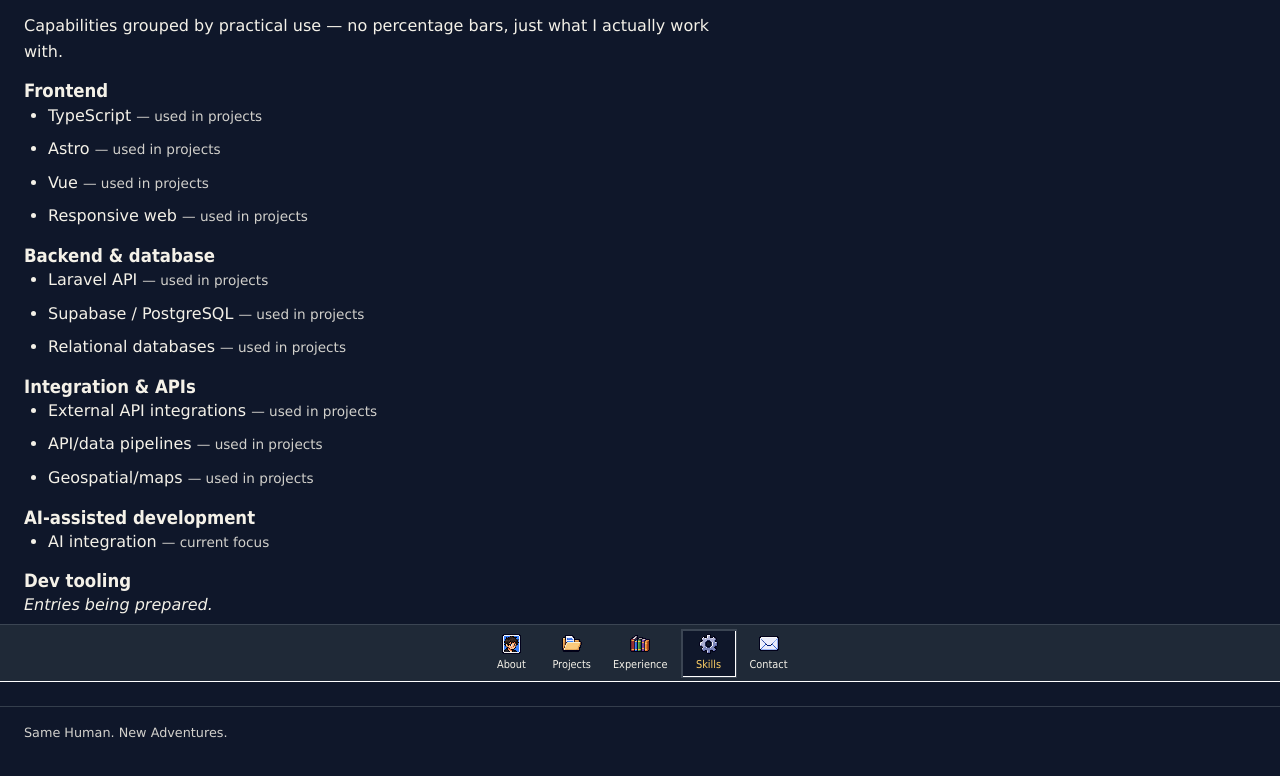
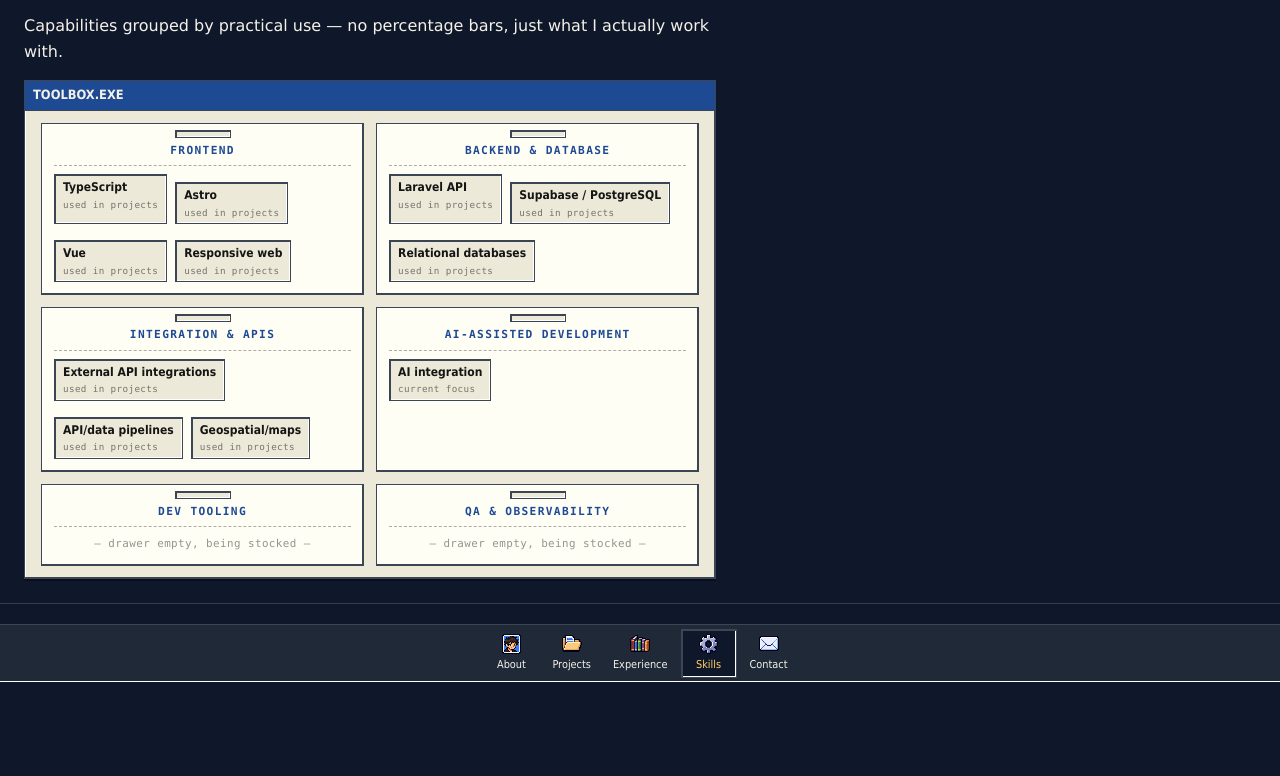
Before and after one commit to rendr17/bedroom, an Astro site in the folder app/: page /skills in a window 1280 px wide. Shown: the part 118-894 px from the top of the page. After the commit the page ends 854 px from the top, so only its background shows below. Built offline with nearby package versions, Linux system fonts and the light colour scheme; Astro itself is replaced by a stand-in of ours.

Commit message:
feat(phase-12): experience archive + skills toolbox
- Experience: EXPERIENCE.LOG window — record cards with binder-tab
  period chips (raised above card edge), check-list + highlight-list;
  themed 'records being compiled' empty state (0 entries yet)
- Skills: TOOLBOX.EXE window — drawer grid, each group a drawer with
  recessed pull handle, items as tool chips w/ muted context labels;
  empty drawers honestly marked 'being stocked'
- No percentage bars; all static semantic HTML

```diff
--- a/app/src/pages/skills.astro
+++ b/app/src/pages/skills.astro
@@ -1,6 +1,7 @@
 ---
 import { getCollection } from "astro:content";
 import ContentLayout from "@/layouts/ContentLayout.astro";
+import RetroWindow from "@/components/ui/RetroWindow.astro";
 
 const groups = await getCollection("skills");
 ---
@@ -13,27 +14,112 @@
     Capabilities grouped by practical use — no percentage bars, just what I
     actually work with.
   </p>
+
+  <RetroWindow title="TOOLBOX.EXE" controls={false}>
+    <div class="drawer-grid">
       {
         groups.map((group) => (
-      <section>
-        <h2>{group.data.name}</h2>
+          <section class="drawer">
+            <h2 class="drawer-label">{group.data.name}</h2>
             {group.data.items.length > 0 ? (
-          <ul>
+              <ul class="tool-list">
                 {group.data.items.map((item) => (
-              <li>
-                {item.name}
+                  <li class="tool">
+                    <span class="tool-name">{item.name}</span>
                     {item.context && (
-                  <span class="project-meta"> — {item.context}</span>
+                      <span class="tool-context">{item.context}</span>
                     )}
                   </li>
                 ))}
               </ul>
             ) : (
-          <p>
-            <em>Entries being prepared.</em>
-          </p>
+              <p class="drawer-empty">— drawer empty, being stocked —</p>
             )}
           </section>
         ))
       }
+    </div>
+  </RetroWindow>
 </ContentLayout>
+
+<style>
+  .drawer-grid {
+    display: grid;
+    grid-template-columns: repeat(auto-fit, minmax(min(240px, 100%), 1fr));
+    gap: var(--space-3);
+  }
+
+  .drawer {
+    position: relative;
+    padding: calc(var(--space-3) + 8px) var(--space-3) var(--space-3);
+    background: #fffef5;
+    border: 1px solid var(--border-dark);
+    box-shadow: var(--shadow-raised);
+  }
+
+  .drawer::before {
+    content: "";
+    position: absolute;
+    top: 6px;
+    left: 50%;
+    transform: translateX(-50%);
+    width: 56px;
+    height: 8px;
+    background: var(--window);
+    border: 1px solid var(--border-dark);
+    box-shadow: var(--shadow-sunken);
+  }
+
+  .drawer-label {
+    margin: 0 0 var(--space-2);
+    font-family: var(--mono-font);
+    font-size: 0.7rem;
+    letter-spacing: 0.12em;
+    text-transform: uppercase;
+    text-align: center;
+    color: var(--primary);
+    border-bottom: 1px dashed rgb(21 21 21 / 0.35);
+    padding-bottom: var(--space-2);
+  }
+
+  .tool-list {
+    display: flex;
+    flex-wrap: wrap;
+    gap: var(--space-2);
+    margin: 0;
+    padding: 0;
+    list-style: none;
+  }
+
+  .tool {
+    display: flex;
+    flex-direction: column;
+    padding: 3px var(--space-2);
+    background: var(--window);
+    border: 1px solid var(--border-dark);
+    box-shadow: var(--shadow-sunken);
+  }
+
+  .tool-name {
+    font-family: var(--ui-font);
+    font-size: 0.75rem;
+    font-weight: bold;
+    color: var(--text-dark);
+  }
+
+  .tool-context {
+    font-family: var(--mono-font);
+    font-size: 0.58rem;
+    letter-spacing: 0.04em;
+    color: rgb(21 21 21 / 0.55);
+  }
+
+  .drawer-empty {
+    margin: 0;
+    font-family: var(--mono-font);
+    font-size: 0.68rem;
+    letter-spacing: 0.04em;
+    text-align: center;
+    color: rgb(21 21 21 / 0.45);
+  }
+</style>
```
Also changed, not shown: app/src/pages/experience.astro (+127 -7 lines). Lines whose indentation alone changed are shown as unchanged.
